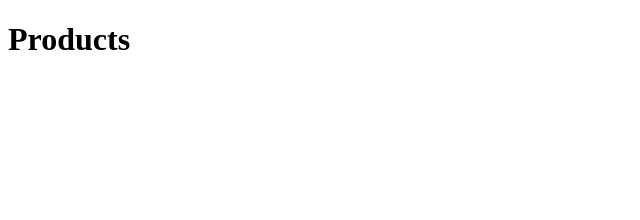
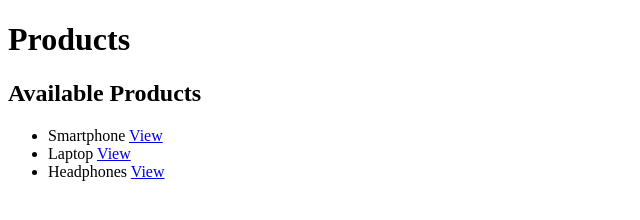
Before and after one commit to renukasabbavarapu12-beep/Product-Hive, a website: page products.html in a window 1280 px wide. Shown: the whole page, without its empty margins (0-640 px from the left). Drawn offline with Linux system fonts and the light colour scheme.

Commit message:
Added products lists

```diff
--- a/products.html
+++ b/products.html
@@ -7,5 +7,26 @@
 
 <h1>Products</h1>
 
+<h2>Available Products</h2>
+
+<ul>
+
+<li>
+Smartphone
+<a href="product-details.html?id=1">View</a>
+</li>
+
+<li>
+Laptop
+<a href="product-details.html?id=2">View</a>
+</li>
+
+<li>
+Headphones
+<a href="product-details.html?id=3">View</a>
+</li>
+
+</ul>
+
 </body>
 </html>
```
